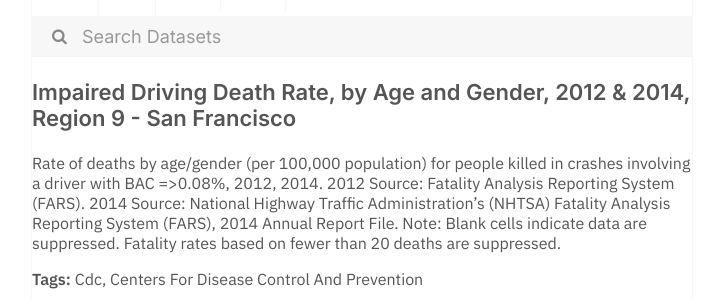
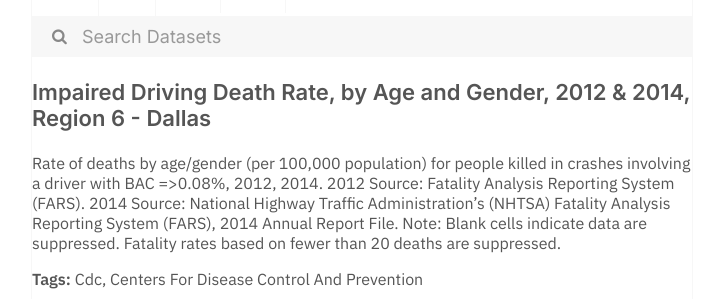
Before and after one commit to dayda-entities/centers-for-disease-control-and-prevention, a Jekyll site: the page built from _posts/2020-11-12-impaired-driving-death-rate-by.md, in a window 1280 px wide. Shown: the part 269-568 px from the top of the page, without its empty margins (278-1000 px from the left). Built offline with Jekyll 4.4.1, drawn with Linux system fonts in a browser that asks for light colours.

```diff
--- a/_posts/2020-11-12-impaired-driving-death-rate-by.md
+++ b/_posts/2020-11-12-impaired-driving-death-rate-by.md
@@ -1,17 +1,15 @@
 ---
-title: >-
-  Impaired Driving Death Rate, by Age and Gender, 2012 & 2014, Region 9 - San
-  Francisco
-created: '2020-11-12T12:12:46.082431'
-modified: '2021-03-25T17:11:06.901927'
+title: 'Impaired Driving Death Rate, by Age and Gender, 2012 & 2014, Region 6 - Dallas'
+created: '2020-11-12T12:15:10.165724'
+modified: '2021-04-21T19:29:14.092639'
 state: active
 type: dataset
 tags:
   - Cdc
   - Centers For Disease Control And Prevention
 groups: []
-csv_url: 'https://data.cdc.gov/api/views/3se3-rwj2/rows.csv?accessType=DOWNLOAD'
-json_url: 'https://data.cdc.gov/api/views/3se3-rwj2/rows.json?accessType=DOWNLOAD'
+csv_url: 'https://data.cdc.gov/api/views/k9ai-xgx2/rows.csv?accessType=DOWNLOAD'
+json_url: 'https://data.cdc.gov/api/views/k9ai-xgx2/rows.json?accessType=DOWNLOAD'
 layout: post
 
 ---
```
